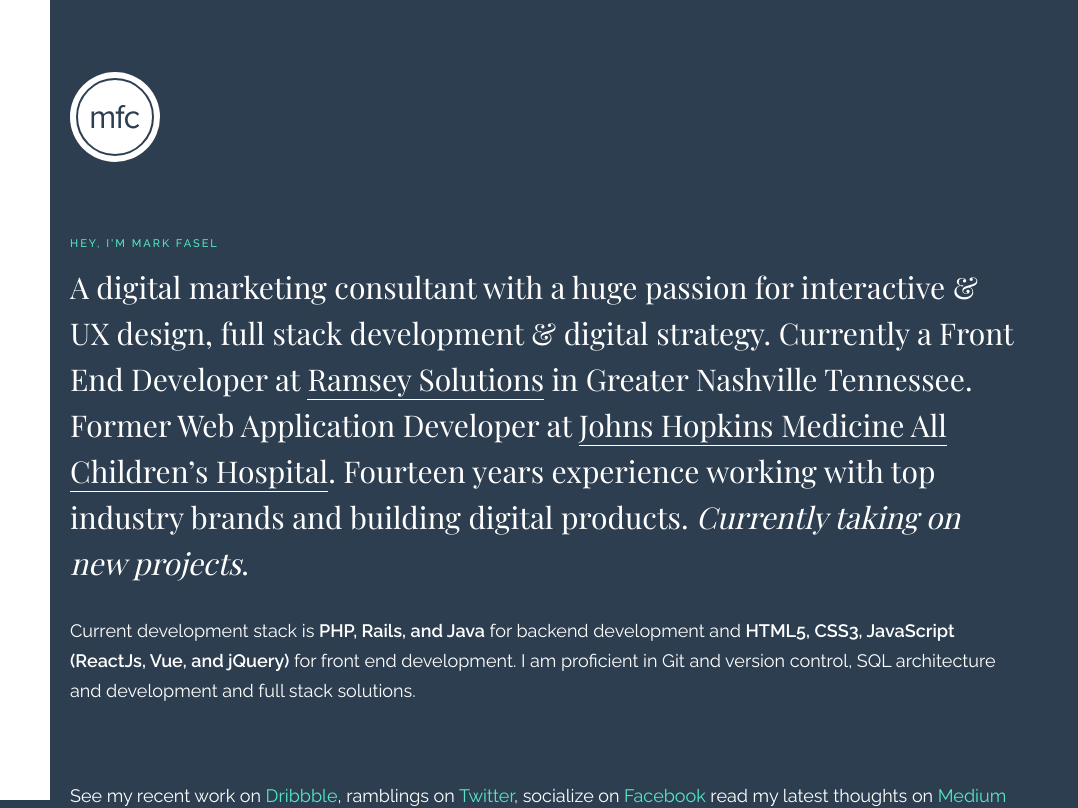
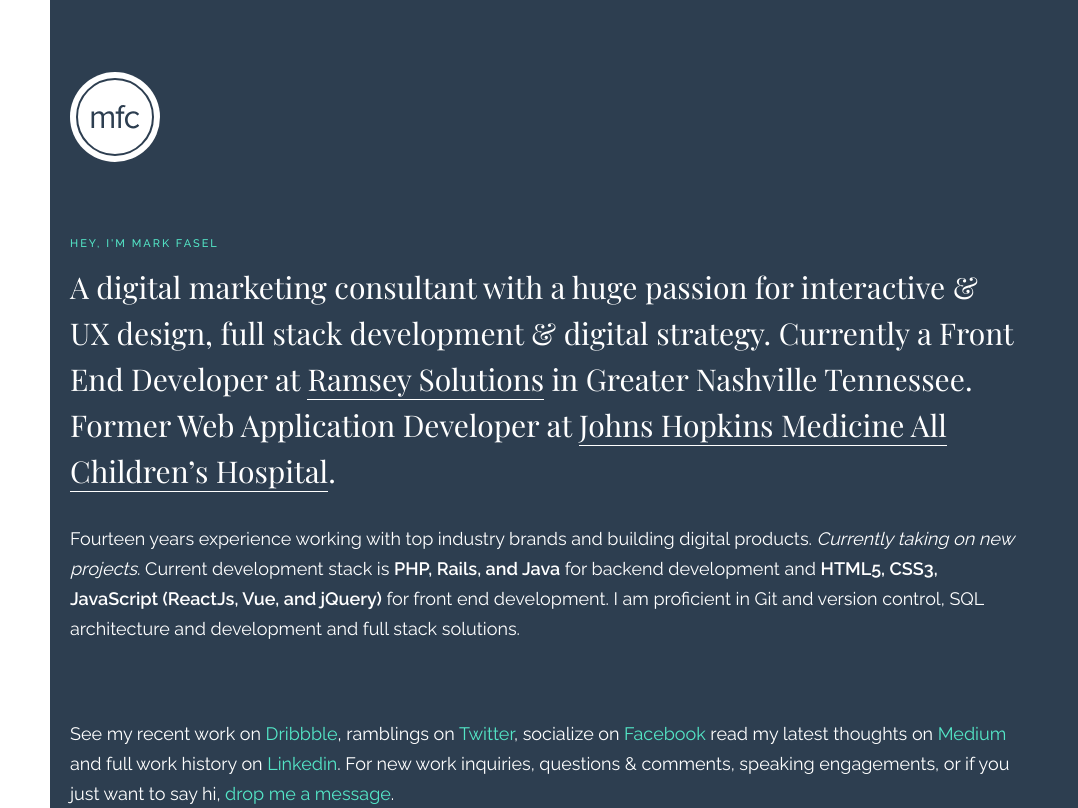
Before and after one commit to thefaze87/markfasel-react, a React (Create React App) app: page / in a window 1280 px wide. Shown: the top 808 px of the page, without its empty margins (0-1078 px from the left). Built offline with nearby package versions, Linux system fonts and the light colour scheme.

Commit message:
fix css and text issue

```diff
--- a/public/index.html
+++ b/public/index.html
@@ -1,3 +1,4 @@
+<style>html{position: relative;}</style>
 <!doctype html>
 <html lang="en">
     <head>
--- a/src/js/App.js
+++ b/src/js/App.js
@@ -14,9 +14,9 @@
         <div class="row">
           <main role="main" class="col-md-10">
         <h2 class="name">Hey, I'm Mark Fasel</h2>
-            <p class="lead">A digital marketing consultant with a huge passion for interactive &amp; UX design, full stack development &amp; digital strategy. Currently a Front End Developer at <a href="https://www.daveramsey.com" target="_blank">Ramsey Solutions</a> in Greater Nashville Tennessee. Former Web Application Developer at <a href="https://www.hopkinsallchildrens.org" target="_blank">Johns Hopkins Medicine All Children’s Hospital</a>. Fourteen years experience working with top industry brands and building digital products. <em>Currently taking on new projects</em>.</p>
-            <p>Current development stack is <strong>PHP, Rails, and Java</strong> for backend development and <strong>HTML5, CSS3, JavaScript (ReactJs, Vue, and jQuery)</strong> for front end development. I am proficient in Git and version control, SQL architecture and development and full stack solutions.</p>
-            <p>See my recent work on <a href="http://www.dribbble.com/markfasel" target="_blank">Dribbble</a>, ramblings on <a href="http://www.twitter.com/MarkFaselHQ" target="_blank">Twitter</a>, socialize on <a href="https://www.facebook.com/markfaselconsulting/" target="_blank">Facebook</a> read my latest thoughts on <a href="https://medium.com/@markfasel" target="_blank">Medium</a> and full work history on <a href="http://linkedin.com/in/markfasel/" target="_blank">Linkedin</a>. For new work inquiries, questions &amp; comments, speaking engagements, or if you just want to say hi, <a href="mailto:hi@markfasel.com?subject=New%20Message%20from%20www.MarkFasel.com&body=">drop me a message</a>.</p>
+            <p class="lead">A digital marketing consultant with a huge passion for interactive &amp; UX design, full stack development &amp; digital strategy. Currently a Front End Developer at <a href="https://www.daveramsey.com" target="_blank">Ramsey Solutions</a> in Greater Nashville Tennessee. Former Web Application Developer at <a href="https://www.hopkinsallchildrens.org" target="_blank">Johns Hopkins Medicine All Children’s Hospital</a>.</p>
+            <p>Fourteen years experience working with top industry brands and building digital products. <em>Currently taking on new projects</em>. Current development stack is <strong>PHP, Rails, and Java</strong> for backend development and <strong>HTML5, CSS3, JavaScript (ReactJs, Vue, and jQuery)</strong> for front end development. I am proficient in Git and version control, SQL architecture and development and full stack solutions.</p>
+            <p>See my recent work on <a href="http://www.dribbble.com/MarkFasel" target="_blank">Dribbble</a>, ramblings on <a href="http://www.twitter.com/MarkFasel" target="_blank">Twitter</a>, socialize on <a href="https://www.facebook.com/markfaselconsulting/" target="_blank">Facebook</a> read my latest thoughts on <a href="https://medium.com/@markfasel" target="_blank">Medium</a> and full work history on <a href="http://linkedin.com/in/markfasel/" target="_blank">Linkedin</a>. For new work inquiries, questions &amp; comments, speaking engagements, or if you just want to say hi, <a href="mailto:hi@markfasel.com?subject=New%20Message%20from%20www.MarkFasel.com&body=">drop me a message</a>.</p>
           </main>
       </div>
       <div class="row">
```
